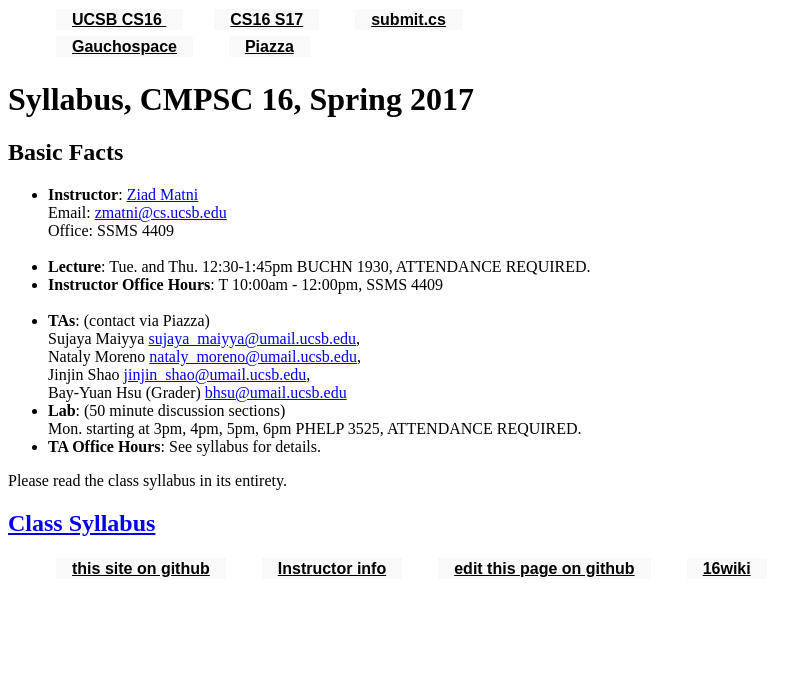
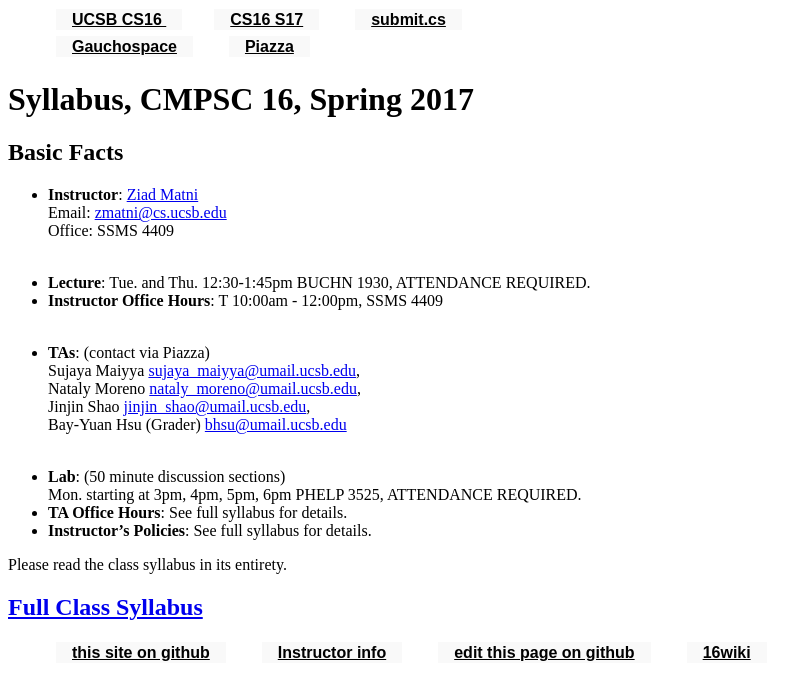
Before and after one commit to ucsb-cs16-s16/https-ucsb-cs16-s17.github.io, a Jekyll site: the page built from _info/syllabus.md, in a window 1280 px wide. Shown: the top 700 px of the page, without its empty margins (0-805 px from the left). Built offline with Jekyll 4.4.1, drawn with Linux system fonts in a browser that asks for light colours.

Commit message:
Update syllabus.md

```diff
--- a/_info/syllabus.md
+++ b/_info/syllabus.md
@@ -10,18 +10,21 @@ Basic Facts
 * **Instructor**:  [Ziad Matni](http://www.cs.ucsb.edu/~zmatni){: target="_blank"}<br/>
 Email: <zmatni@cs.ucsb.edu><br/>
 Office: SSMS 4409<br/><br/>
+
 * **Lecture**: Tue. and Thu. 12:30-1:45pm BUCHN 1930, ATTENDANCE REQUIRED.<br/>
 * **Instructor Office Hours**: T 10:00am - 12:00pm, SSMS 4409<br/><br/>
 * **TAs**: (contact via Piazza)<br/>
 Sujaya Maiyya <sujaya_maiyya@umail.ucsb.edu>, <br/>
 Nataly Moreno <nataly_moreno@umail.ucsb.edu>, <br/>
 Jinjin Shao <jinjin_shao@umail.ucsb.edu>, <br/>
-Bay-Yuan Hsu (Grader) <bhsu@umail.ucsb.edu><br/>
+Bay-Yuan Hsu (Grader) <bhsu@umail.ucsb.edu><br/><br/>
+
 * **Lab**: (50 minute discussion sections)<br/>
-Mon. starting at 3pm, 4pm, 5pm, 6pm PHELP 3525, ATTENDANCE REQUIRED.
-* **TA Office Hours**: See syllabus for details.
+Mon. starting at 3pm, 4pm, 5pm, 6pm PHELP 3525, ATTENDANCE REQUIRED.<br/>
+* **TA Office Hours**: See full syllabus for details. <br/>
+* **Instructor's Policies**: See full syllabus for details.
 
 Please read the class syllabus in its entirety.<br/>
 
-[Class Syllabus](http://cs.ucsb.edu/~zmatni/syllabi/CS16S17_syllabus.pdf){: target="_blank"}
+[Full Class Syllabus](http://cs.ucsb.edu/~zmatni/syllabi/CS16S17_syllabus.pdf){: target="_blank"}
 ----------------
```
